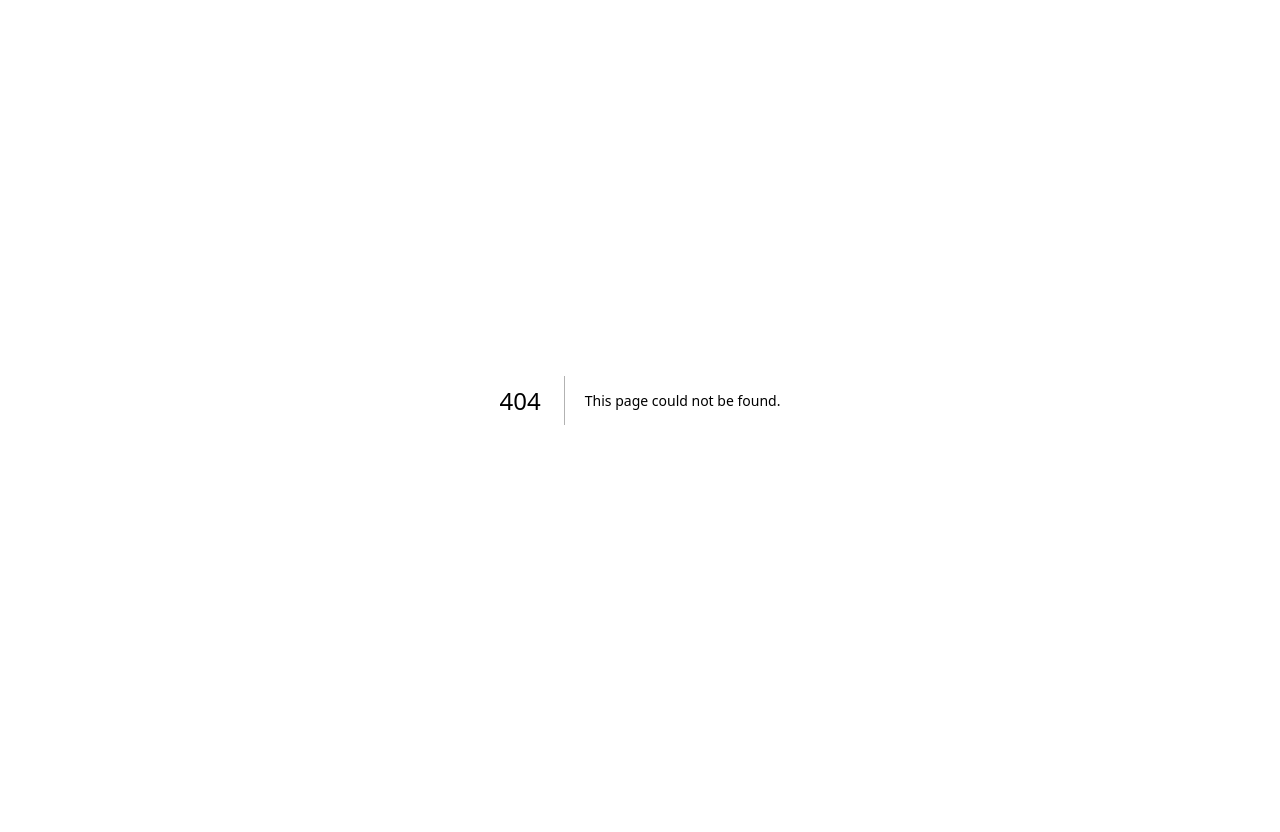
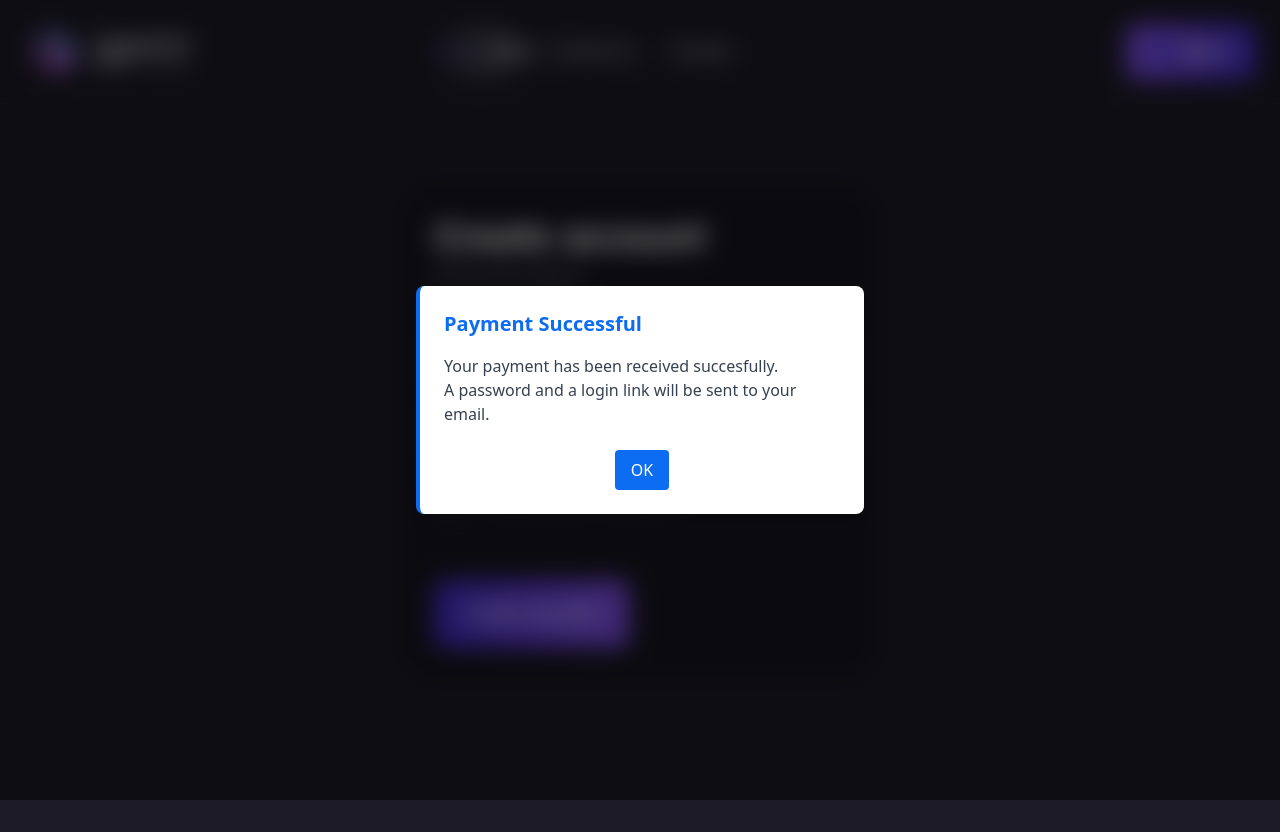
Before and after one commit to Rouclec/gatna, a Next.js app: page /payment-successful in a window 1280 px wide. Before the commit this address had no page. Before the commit the page ends 800 px from the top, so only its background shows below. Built offline with nearby package versions, Linux system fonts and the light colour scheme.

Commit message:
handled redirect upon successfull payment

```diff
--- a/src/components/Modal.tsx
+++ b/src/components/Modal.tsx
@@ -4,7 +4,7 @@ import { CloseSquare } from 'react-iconly'
 interface ModalProps {
   type: 'success' | 'error' | 'info' // Modal type determines styles
   heading: string // Heading text
-  body: string // Body text
+  body: React.ReactNode | string // Body text
   onClose?: () => void // Function to close the modal
   onConfirm?: () => void // Optional confirm action
   onCancel?: () => void // Optional cancel action
@@ -36,6 +36,18 @@ const Modal: React.FC<ModalProps> = ({
 
   const styles = typeStyles[type]
 
+  const renderBody = () => {
+    if (typeof body === 'string') {
+      return (
+        <div
+          className='text-gray-700 mt-4'
+          dangerouslySetInnerHTML={{ __html: body }}
+        />
+      )
+    }
+    return <div className='text-gray-700 mt-4'>{body}</div>
+  }
+
   return (
     <div className='fixed inset-0 z-50 flex items-center justify-center bg-black bg-opacity-50 backdrop-blur-md'>
       <div
@@ -54,7 +66,7 @@ const Modal: React.FC<ModalProps> = ({
             </button>
           )}
         </div>
-        <p className='text-gray-700 mt-4'>{body}</p>
+        {renderBody()}
 
         {/* Render action buttons if onConfirm or onCancel is provided */}
         {(onConfirm || onCancel) && (
--- a/src/components/Navbar.tsx
+++ b/src/components/Navbar.tsx
@@ -130,26 +130,19 @@ const Navbar: FC = () => {
             Courses
           </p>
           <div
-            className='flex mt-10 items-center gap-2 cursor-pointer'
+            className='flex button-primary px-6 py-4 items-center justify-center gap-2 cursor-pointer'
             onClick={() => router.push('/signin')}
           >
-            <Profile className='w-12 h-12' key={'profile-sidebar'} />
+            <Profile className='w-6 h-6' />
             {/* <p className={`${gilroyMedium.className} text-neutral-10`}>Sign in</p> */}
             <p
               className={
-                `${gilroyMedium.className} text-neutral-10 relative after:content-[''] after:block after:w-full after:h-0.5 after:bg-primary-300 after:absolute after:left-0 after:bottom-0 after:transition-all`
+                `${gilroyBold.className} text-neutral-10 relative
+                `
                 // hover:after:w-[50%]
               }
             >
               Sign in
-            </p>
-          </div>
-          <div
-            className={`px-6 mt-4 items-center flex justify-center py-4 rounded-[10px] bg-gradient cursor-pointer`}
-            onClick={() => router.push('/signup')}
-          >
-            <p className={`${gilroyBold.className} text-sm text-neutral-10`}>
-              Create account
             </p>
           </div>
         </div>
--- a/src/pages/api/payment/initiate.ts
+++ b/src/pages/api/payment/initiate.ts
@@ -21,7 +21,7 @@ export default async function handler(
       try {
         const protocol = req.headers["x-forwarded-proto"] || "https"; // Use "https" in production
         const host = req.headers.host; // Get the host (e.g., localhost:3000 or my-domain.com)
-        const successUrl = `${protocol}://${host}/signin`;
+        const successUrl = `${protocol}://${host}/payment-successful`;
 
         const { userId, packageId } = req.body;
 
--- /dev/null
+++ b/src/pages/payment-successful.tsx
@@ -0,0 +1,94 @@
+import React from 'react'
+import { gilroyBold, gilroyRegular } from '.'
+import { Modal, Navbar } from '../components'
+import { useRouter } from 'next/router'
+import { getCountries, getCountryCallingCode } from 'react-phone-number-input'
+
+function SignUp () {
+  const router = useRouter()
+  const countries = getCountries()
+
+  return (
+    <div className='grid'>
+      <Navbar />
+      <div className='w-screen min-h-screen my-32 px-4 sm:mt-[32px] sm:mb-0 flex items-center justify-center'>
+        <div className='max-w-[484px]  p-6 sm:p-9 flex flex-col bg-dark-33 rounded-[40px] gap-16'>
+          <div className='flex flex-col gap-6'>
+            <div className='grid gap-2'>
+              <p className='font-readex font-bold text-3xl sm:text-4xl text-neutral-10'>
+                Create account
+              </p>
+              <p
+                className={`${gilroyRegular.className} text-base sm:text-lg text-neutral-B2`}
+              >
+                Fill the form below
+              </p>
+            </div>
+            <form className='grid grid-cols-1 sm:grid-cols-2 gap-4 mt-3'>
+              <div className='flex flex-col gap-3'>
+                <input
+                  type='text'
+                  placeholder='First name'
+                  className='h-[60px] w-full text-input focus:outline-none bg-neutral-1A rounded-xl px-4 bg-opacity-40 placeholder:text-base text-neutral-10 placeholder:text-neutral-B2'
+                />
+                <input
+                  type='email'
+                  placeholder='Email address'
+                  className='h-[60px] w-full text-input focus:outline-none bg-neutral-1A rounded-xl px-4 bg-opacity-40 placeholder:text-base text-neutral-10 placeholder:text-neutral-B2'
+                />
+              </div>
+              <div className='flex flex-col gap-3'>
+                <input
+                  type='text'
+                  placeholder='Last name'
+                  className='h-[60px] w-full focus:outline-none text-input bg-neutral-1A rounded-xl px-4 bg-opacity-40 placeholder:text-base text-neutral-10 placeholder:text-neutral-B2'
+                />
+                <div className='flex items-center gap-2 h-[60px] w-full text-input bg-neutral-1A rounded-xl px-4 bg-opacity-40 placeholder:text-base text-neutral-10 placeholder:text-neutral-B2'>
+                  <select
+                    className={`w-16 h-full bg-transparent outline-none focus:ring-0 ${gilroyBold.className}`}
+                  >
+                    <option value=''>+{getCountryCallingCode('CM')}</option>
+                    {countries.map(countryCode => (
+                      <option
+                        key={countryCode}
+                        value={`+${getCountryCallingCode(countryCode)}`}
+                      >
+                        +{getCountryCallingCode(countryCode)}
+                      </option>
+                    ))}
+                  </select>
+                  <input
+                    className={` w-full focus:outline-none text-input bg-transparent placeholder:text-base text-neutral-10 placeholder:text-neutral-B2`}
+                    placeholder='Phone'
+                  />
+                </div>
+              </div>
+            </form>
+            <div className='flex items-center gap-4'>
+              <input
+                type='checkbox'
+                className='checkbox-custom cursor-pointer h-8 w-8'
+              />
+              <p className={`${gilroyRegular.className} text-neutral-B2`}>
+                Accept terms & Conditions
+              </p>
+            </div>
+          </div>
+          <div className='bg-gradient px-8 py-5 w-fit rounded-[10px] cursor-pointer flex gap-[10px] items-center'>
+            <p className={`${gilroyBold.className} text-lg`}>Create account</p>
+          </div>
+        </div>
+      </div>
+      <Modal
+        type='info'
+        heading='Payment Successful'
+        body={`<p>Your payment has been received succesfully. <br /> A password and a login link will be sent to your email.<p>`}
+        onConfirm={() => {
+          router.replace('/')
+        }}
+      />
+    </div>
+  )
+}
+
+export default SignUp
```
